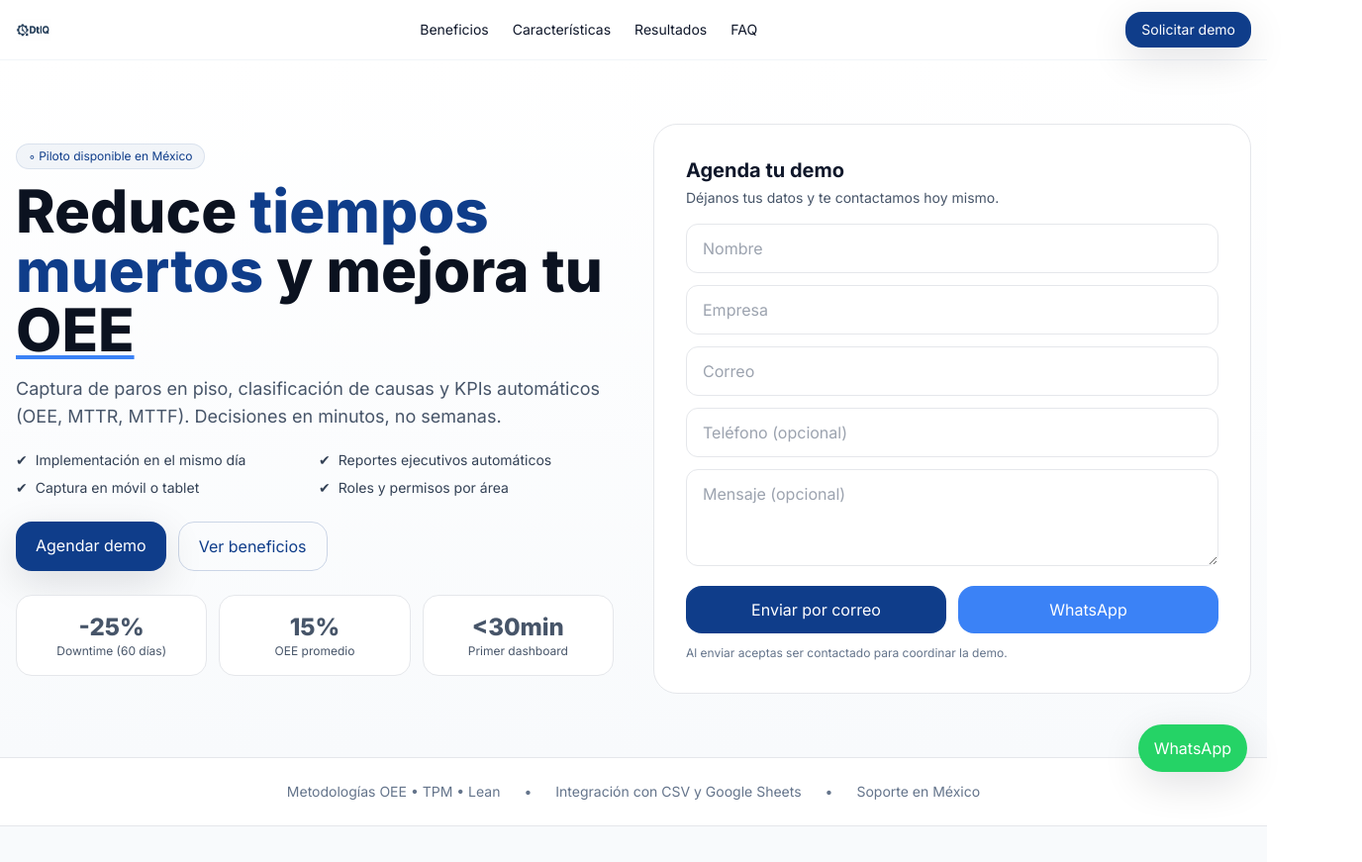
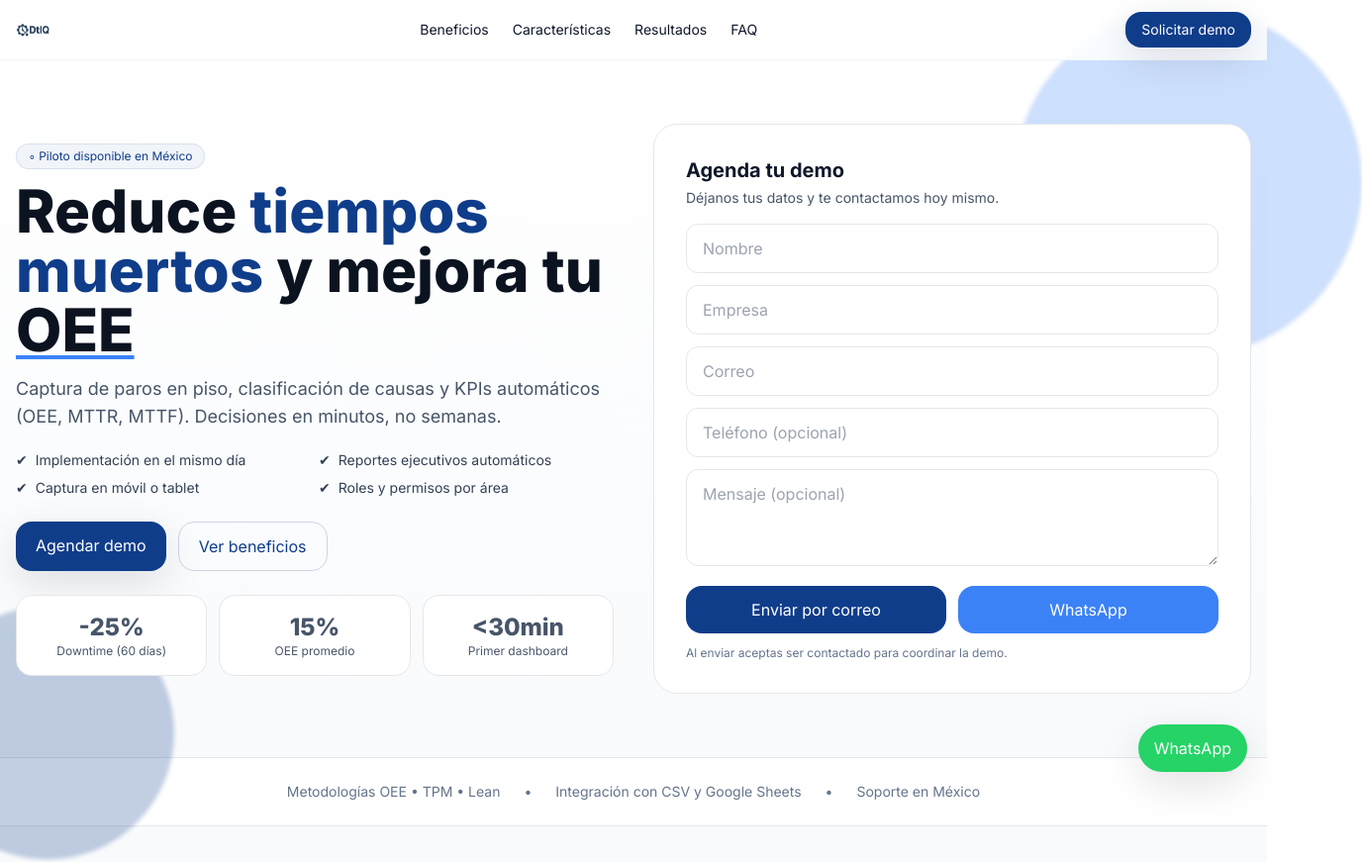
Before and after one commit to MofiEC2003/DowntimeIQ2.0, a plain HTML site: page index.html in a window 1280 px wide. Shown: the top 871 px of the page at 99% size, 1376 px wide, since content can reach past the window. Drawn offline with nearby package versions, Linux system fonts and the light colour scheme.

Commit message:
Update index.html

```diff
--- a/index.html
+++ b/index.html
@@ -38,6 +38,19 @@ tailwind.config = {
   /* Scroll reveal */
 .reveal{opacity:0; transform:translateY(16px); transition:opacity .6s ease, transform .6s ease}
 .reveal.show{opacity:1; transform:none}
+
+  /* Burbujas sutiles en el hero */
+  .hero-bubbles{position:absolute; inset:0; pointer-events:none; z-index:0}
+  .bubble{position:absolute; border-radius:9999px; filter:blur(2px); opacity:.25; animation:float 12s ease-in-out infinite}
+  .bubble.b1{width:22rem;height:22rem;right:-6rem;top:-4rem;background:#3b82f6}
+  .bubble.b2{width:16rem;height:16rem;left:-5rem;bottom:-6rem;background:#0f3d8a; animation-duration:14s; animation-delay:1s}
+  @keyframes float{0%,100%{transform:translateY(0)}50%{transform:translateY(12px)}}
+
+  /* Si el usuario prefiere menos movimiento */
+  @media (prefers-reduced-motion: reduce){
+    .bubble{animation:none}
+  }
+
 </style>
 
 </head>
@@ -60,8 +73,13 @@ tailwind.config = {
   </header>
 
   <!-- Hero (inspiración campaña, azul/blanco) -->
-  <section class="bg-gradient-to-b from-white to-slate-50">
-    <div class="max-w-7xl mx-auto px-4 py-10 md:py-16 grid md:grid-cols-2 gap-10 items-center">
+  <section class="bg-gradient-to-b from-white to-slate-50 relative">
+    <div class="hero-bubbles">
+      <div class="bubble b1"></div>
+      <div class="bubble b2"></div>
+    </div>
+
+    <div class="max-w-7xl mx-auto px-4 py-10 md:py-16 grid md:grid-cols-2 gap-10 items-center relative z-10">
       <!-- Copy izquierda -->
       <div>
         <div class="inline-flex items-center gap-2 px-3 py-1 rounded-full bg-brand/5 text-brand border border-brand/10 text-xs">
```
